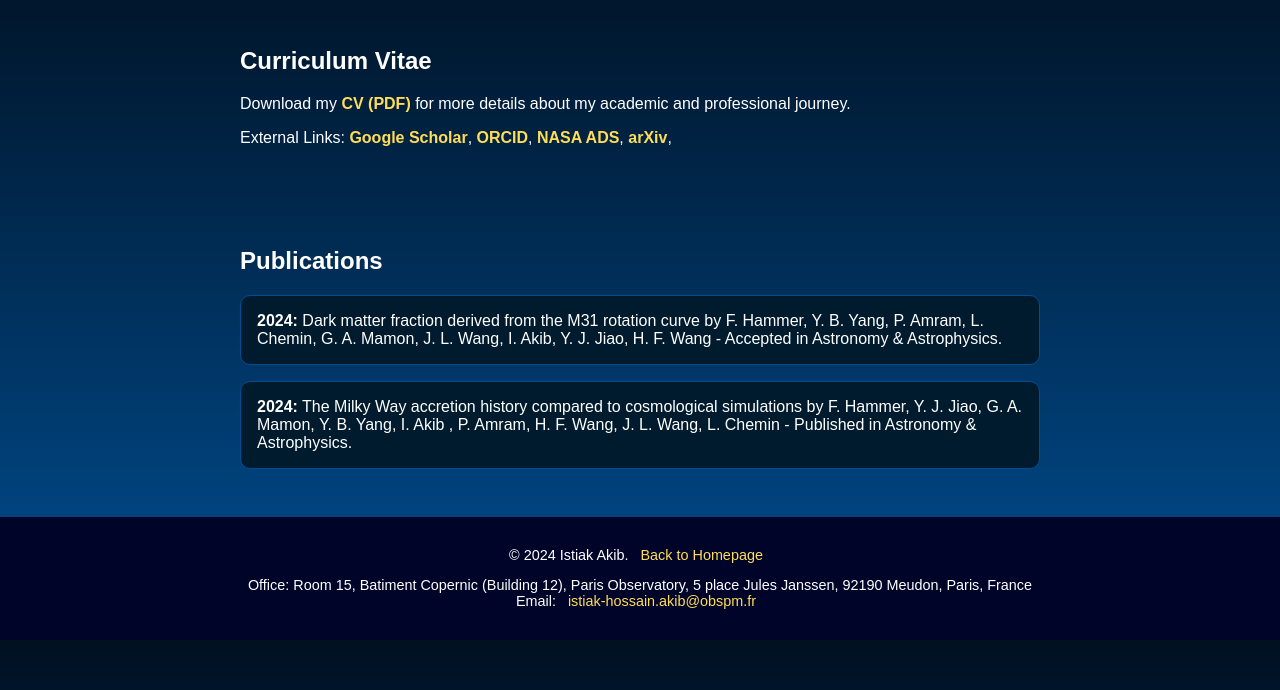
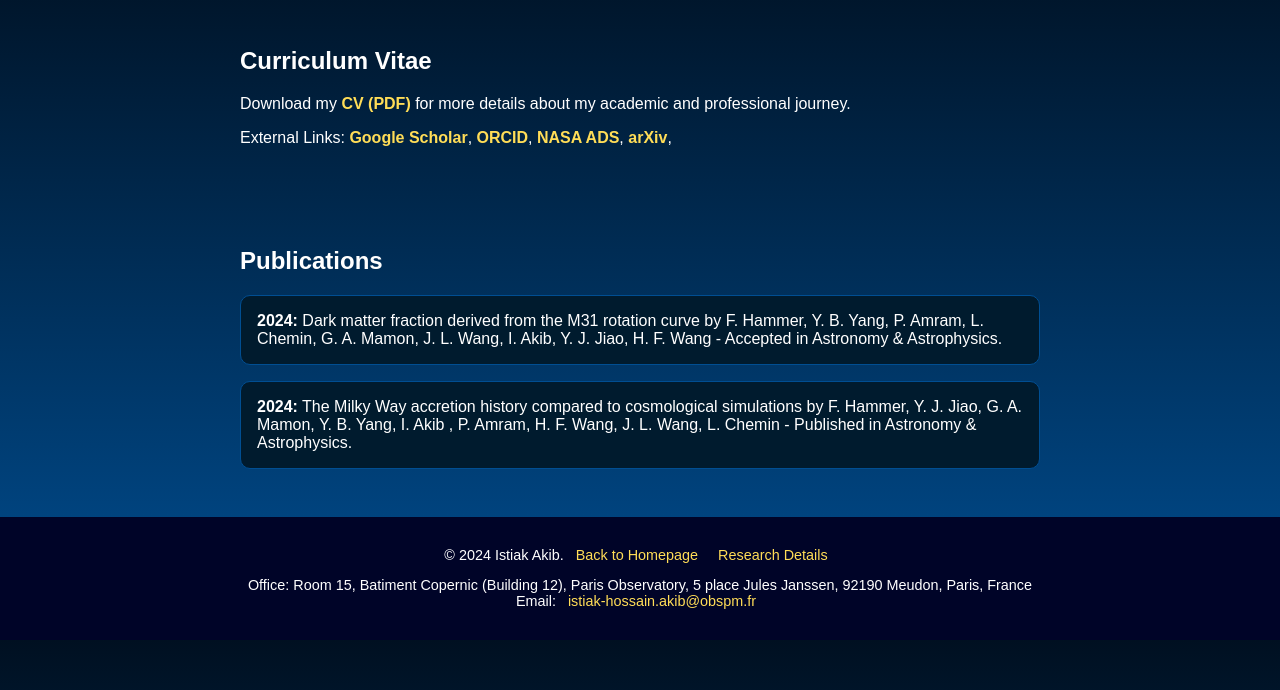
Before and after one commit to i-akib/i-akib.github.io, a plain HTML site: page cv_publications.html in a window 1280 px wide. Shown: the part 70-760 px from the top of the page. Drawn offline with Linux system fonts and the light colour scheme.

Commit message:
Update cv_publications.html

```diff
--- a/cv_publications.html
+++ b/cv_publications.html
@@ -104,7 +104,7 @@
     </section>
 
 <footer>
-        <p>&copy; 2024 Istiak Akib. <a href="index.html">Back to Homepage</a></p>
+        <p>&copy; 2024 Istiak Akib. <a href="index.html">Back to Homepage</a> <a href="research.html">Research Details</a></p>
         <p class="address">Office: Room 15, Batiment Copernic (Building 12), Paris Observatory, 5 place Jules Janssen, 92190 Meudon, Paris, France <br>Email: <a href="mailto:istiak-hossain.akib@obspm.fr">istiak-hossain.akib@obspm.fr</a></p>
 </footer>
 </body>
```
